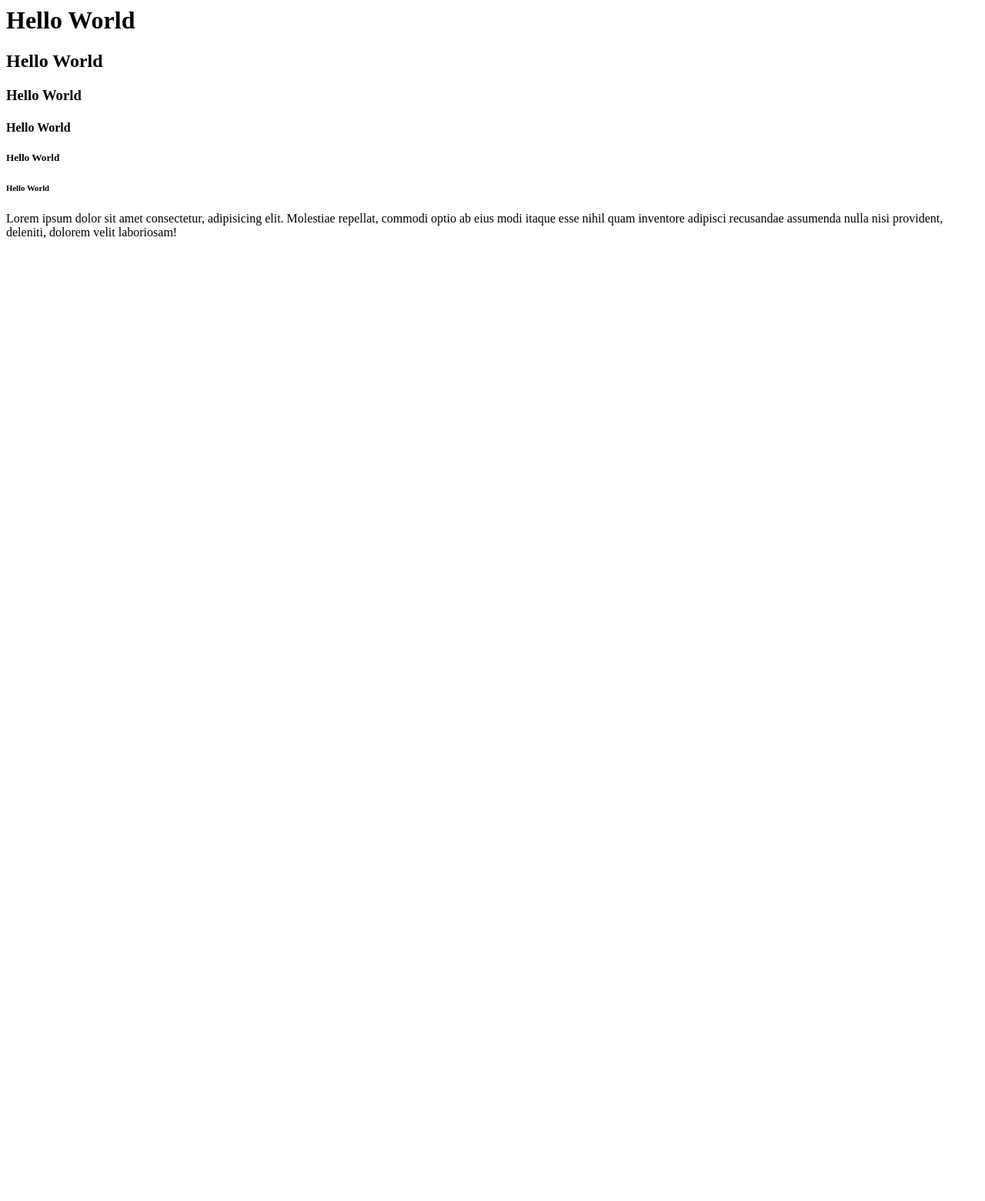
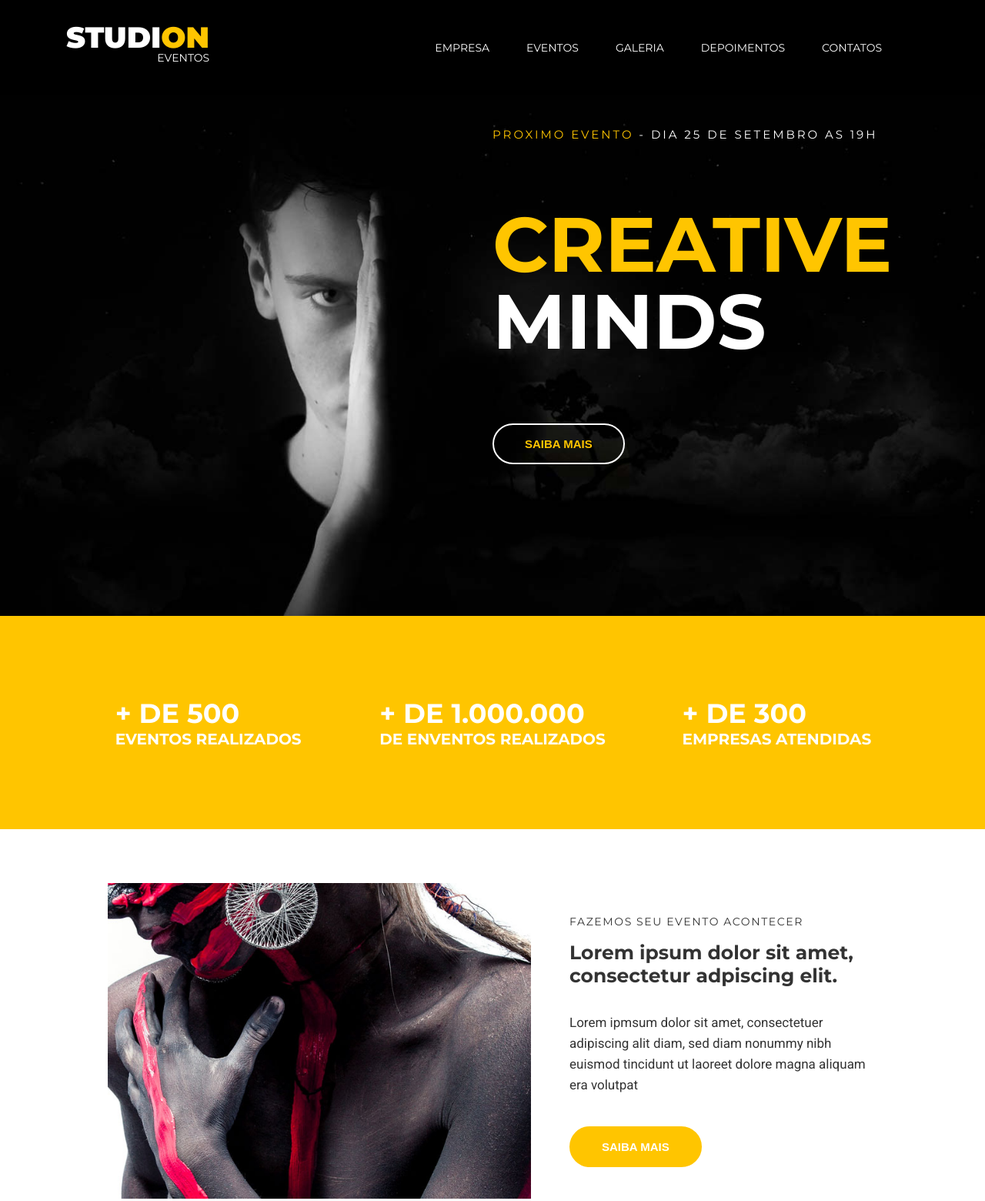
Before and after one commit to fefolipe123/Studion, a website: page src/index.html in a window 1280 px wide. Shown: the top 1560 px of the page at 77% size. Before the commit the page ends 800 px from the top, so only its background shows below. Drawn offline with Linux system fonts and the light colour scheme.

Commit message:
feat(body): estylization session counter and institutional

```diff
--- a/src/index.html
+++ b/src/index.html
@@ -4,16 +4,105 @@
         <meta charset="UTF-8">
         <meta http-equiv="X-UA-Compatible" content="IE=edge">
         <meta name="viewport" content="width=device-width, initial-scale=1.0">
+        <link rel="stylesheet" href="style.css"/>
 <title>Studion</title>
     </head>
 
     <body>
-        <h1>Hello World</h1>
-        <h2>Hello World</h2>
-        <h3>Hello World</h3>
-        <h4>Hello World</h4>
-        <h5>Hello World</h5>
-        <h6>Hello World</h6>
-        <P>Lorem ipsum dolor sit amet consectetur, adipisicing elit. Molestiae repellat, commodi optio ab eius modi itaque esse nihil quam inventore adipisci recusandae assumenda nulla nisi provident, deleniti, dolorem velit laboriosam!</P>
+        <nav class="navbar">
+        <div class="container navbar__container">
+            <h1 class="logo-studion" style="line-height: 1ch;">
+            Studi<span class="copy--primary">on</span>
+                <span class="logo-studion_subitle">Eventos</span>
+            </h1>
+            <ul class="navbar__links">
+                <li>
+                    <a href="#empresa">
+                        Empresa
+                    </a>
+                </li>
+                <li>
+                    <a href="#eventos">
+                    Eventos
+                </a>
+                </li>
+                <li>
+                    <a href="#galeria">
+                        Galeria
+                    </a>
+                </li>
+                <li>
+                    <a href="#depoimentos">
+                        Depoimentos
+                    </a>
+                </li>
+                <li>
+                    <a href="#contatos">
+                        Contatos
+                    </a>
+                </li>
+            </ul>
+        </div>
+        </nav>
+
+        <header>
+            <div id="slider">
+                <div class="slide">
+                    <img class="slide__background-image" src="./images/banner.jpg" alt="Studion banner"/>
+
+                <div class="slide__copy">
+                    <h6><span class="copy--primary">Proximo evento</span> - Dia 25 de setembro as 19h</h6>
+                    <h2><span class="copy--primary">Creative</span> Minds</h2>
+                    <button class="btn btn--slide">Saiba Mais</button>
+                    </div>
+                </div>
+            </div>
+        </header>
+
+        <main>
+            <section id="counter">
+                <ul class="container counter__container">
+                    <li><h3>+ de 500 <small> eventos realizados </small> </h3></li>
+                    <li><h3>+ de 1.000.000 <small>de enventos realizados</small></h3></li>
+                    <li><h3>+ de 300 <small>empresas atendidas</small></h3></li>
+                </ul>
+            </section>
+
+            <section class="container institutional">
+                <img class="institutional__image"
+                src="./images/institutional.jpg"
+                alt="Studion institutional"/>
+                <div class="institutional__copy" >
+                    <h6>Fazemos seu evento acontecer</h6>
+                    <h4><strong>Lorem ipsum dolor sit amet, consectetur adpiscing elit.</strong></h4>
+                    <p>Lorem ipmsum dolor sit amet, consectetuer adipiscing alit diam, sed diam nonummy nibh euismod tincidunt ut laoreet dolore magna aliquam era volutpat</p>
+                        <button class="btn btn--institutional">Saiba mais</button>
+                </div>
+            </section>
+
+            <section>
+                <div id="">
+                    <h6>VOCE INFORMA A TEMATICA E NOS PLANEJAMOS UM EVENTO COM TECNOLOGIA E</h6>
+                    <h2><span>MUITO+ </span>DIVERSAO</h2>
+                    <button>Fazer cotacao</button>
+                </div>
+            </section>
+        </main>
+
+        <footer>
+            <h2>Studi<span>on</span><span>Eventos</span></h2>
+            <form action="">
+                <label>recebe news e promocoes</label>
+                <input type="email" placeholder="email"/>
+                <button type="submit">enviar</button>
+                <ul>
+                    <li><a href="https://facebook.com/" target="_blank">facebook</a></li>
+                    <li><a href="https://twitter.com/" target="_blank">twitter</a></li>
+                    <li><a href="https://youtube.com/" target="_blank">youtube</a></li>
+                </ul>
+                <hr />
+                <p><small><span>Studion</span> - Todos os direitos reservados.</small></p>
+            </form>
+        </footer>
     </body>
 </html>
--- /dev/null
+++ b/src/style.css
@@ -0,0 +1,224 @@
+@import url('https://fonts.googleapis.com/css2?family=Montserrat:wght@400;500;700;900&family=Roboto&display=swap');
+
+
+*{
+    box-sizing: border-box;
+}
+
+:root {
+    font-family: 'Montserrat', sans-serif;
+    font-size: 16px;
+    --color-copy: #333;
+    --color-primary: #ffc500;
+    --default-padding: 1rem;
+    color: var(--color-copy);
+}
+
+body {
+    margin: 0;
+    padding-top: 124px;
+}
+
+header,
+main,
+footer {
+    overflow-x: hidden;
+}
+
+.container {
+    max-width: 1140px;
+    margin: 0 auto;
+}
+
+ul{
+    display: flex;
+    list-style: none;
+    padding-left: 0;
+}
+
+.navbar {
+    position: fixed;
+    z-index: 1;
+    top: 0;
+    left: 0;
+    width: 100%;
+    background-color: #000;
+    color: #fff;
+}
+
+.navbar__container {
+    display: grid;
+    grid-template-columns: 1fr 9fr;
+    align-items: center;
+
+    width: 100%;
+    height: 7.75rem;
+    padding: 0 1rem;
+
+}
+
+.navbar__links {
+    justify-self: end;
+}
+
+.navbar__links li{
+    font-size: 14px;
+    margin-right: 48px;
+    text-transform: uppercase;
+}
+
+.navbar__links a {
+    font-weight: 300;
+    color: white;
+    text-decoration: none;
+}
+
+.navbar__links a:hover {
+    color: var(--color-primary)
+}
+
+.logo-studion {
+    font-size: 38px;
+    font-weight: 900;
+    text-transform: uppercase;
+    text-align:right
+
+}
+
+.logo-studion_subitle {
+    font-size: 14px;
+    font-weight: 300;
+
+}
+
+.copy--primary {
+    color: var(--color-primary);
+}
+
+#slider {
+    background-color: #000;
+    color: #fff
+    ;
+}
+
+.slide {
+    position: relative;
+    height: calc(100vh - 7.75rem);
+}
+.slide__background-image {
+    width: 100% ;
+    height: 100%;
+    object-fit: cover;
+    object-position: center;
+}
+
+.slide__copy {
+    position: absolute;
+    top: 6.25;
+    left: 50vw;
+
+}
+
+.slide__copy h6 {
+    font-size: .9375rem;
+    font-weight: 400;
+    text-transform: uppercase;
+    letter-spacing: .185rem;
+}
+
+.slide__copy h2 {
+    font-size: 6.25rem;
+    text-transform: uppercase;
+    line-height: 6.25rem;
+}
+
+.slide__copy h2 span {
+    display: block;
+}
+
+.btn {
+    cursor: pointer;
+    padding: 1rem 2.5rem;
+    border: .125rem solid #fff;
+    border-radius: 5rem;
+    color: var(--color-primary);
+    background: unset;
+    font-size: .9375rem;
+    font-weight: 700;
+    text-transform: uppercase;
+    transition: 0.3s all ease;
+}
+
+.btn:hover,
+.btn:active,
+.btn:focus,
+.btn--institutional {
+    border-color: var(--color-primary);
+    background-color: var(--color-primary);
+    color: #fff;
+}
+
+#counter {
+    background-color: var(--color-primary);
+    color: #fff;
+    text-transform: uppercase;
+}
+ .counter__container {
+     display: grid;
+     grid-template-columns: repeat(auto-fill,minmax(300px,1fr));
+     place-items: center;
+     padding: 4.375rem 1rem;
+}
+
+.counter__container h3 {
+    font-size: 2.1875rem;
+}
+
+.counter__container h3 small {
+    font-size: 1.25rem;
+    display: block;
+}
+
+.institutional {
+    display: grid;
+    grid-template-columns: auto auto;
+    align-items: center;
+    gap: 3.125rem;
+    padding: 4.375rem;
+}
+
+.institutional__image {
+    max-width: 550px;
+}
+
+.institutional__copy {
+    padding: 1.875rem 0;
+}
+
+.institutional__copy h6 {
+    font-size: .875rem;
+    font-weight: 300;
+    letter-spacing: 0.1rem;
+    text-transform: uppercase;
+    margin: 0;
+}
+
+.institutional__copy h4 {
+    font-size: 1.5625rem;
+    font-weight: 700;
+    margin-top: 1rem;
+    display: block;
+}
+
+.institutional p {
+    font-family: 'Roboto', sans-serif;
+    font-size: 1.0625rem;
+    line-height: 1.6875rem;
+    margin-bottom: 0;
+    margin-bottom: 2.5rem;
+}
+
+.btn--institutional:hover {
+    color: var(--color-copy);
+    background: unset;
+}
```
